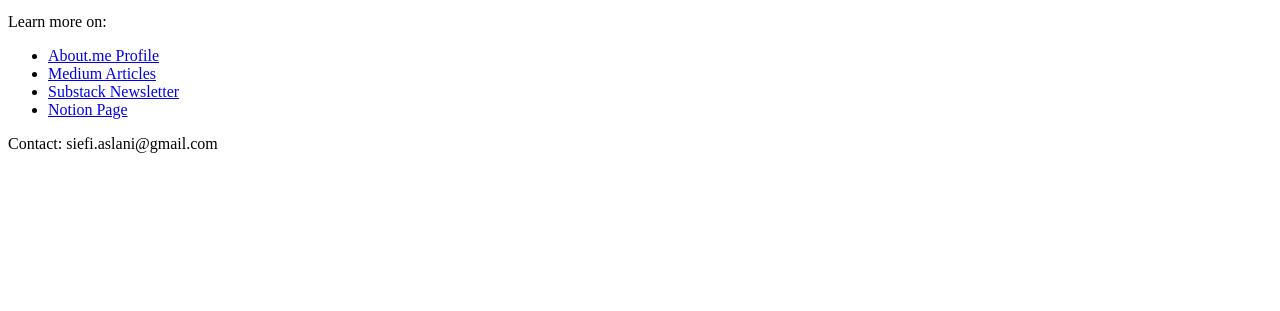
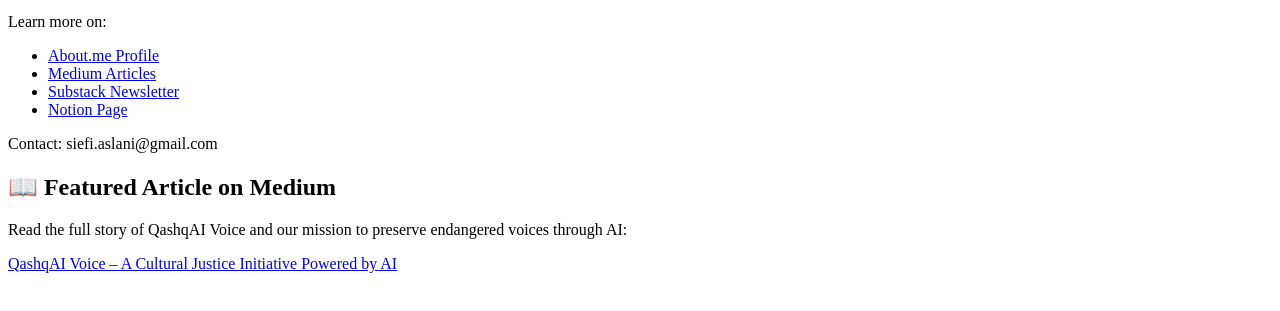
Before and after one commit to siefollahaslani/qashqai-voice, a plain HTML site: page index.html in a window 1280 px wide. Shown: the part 119-430 px from the top of the page. Drawn offline with Linux system fonts and the light colour scheme.

Commit message:
Added Medium article link to index.html for SEO

```diff
--- a/index.html
+++ b/index.html
@@ -21,3 +21,10 @@
     <p>Contact: siefi.aslani@gmail.com</p>
 </body>
 </html>
+<section id="medium-post">
+  <h2>📖 Featured Article on Medium</h2>
+  <p>Read the full story of QashqAI Voice and our mission to preserve endangered voices through AI:</p>
+  <p><a href="https://medium.com/@siefi.aslani/-792a0e10e336" target="_blank">
+    QashqAI Voice – A Cultural Justice Initiative Powered by AI
+  </a></p>
+</section>
```
